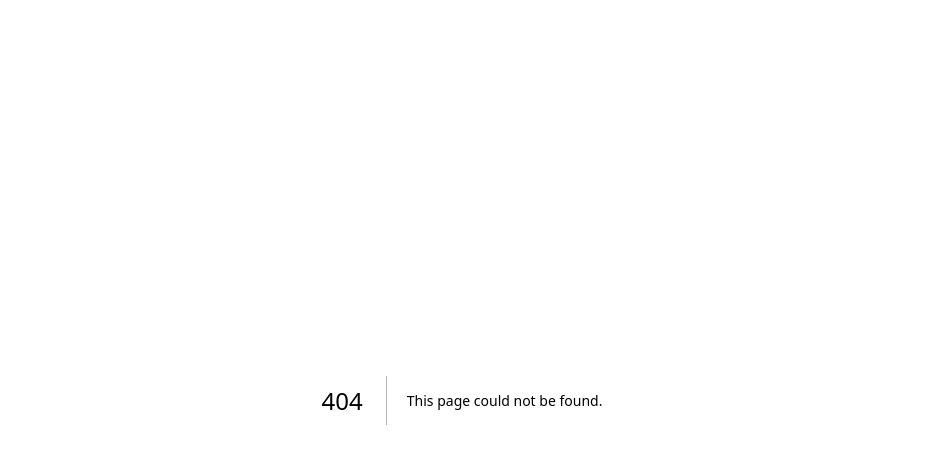
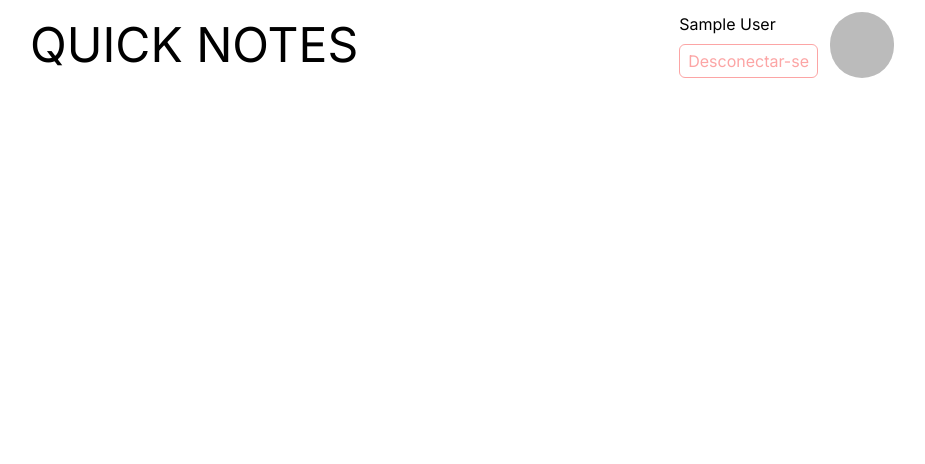
Before and after one commit to Th-Fernandes/quick-notes, a Next.js app: page /posts in a window 1280 px wide. Before the commit this address had no page. Shown: the top 464 px of the page, without its empty margins (178-1103 px from the left). Built offline with nearby package versions, Linux system fonts and the light colour scheme; no server answers; sample sign-in values are in the browser's storage.

Commit message:
header from posts route

```diff
--- /dev/null
+++ b/src/app/posts/components/Header.tsx
@@ -0,0 +1,33 @@
+"use client";
+
+import { useSignIn } from "@/hooks/auth/useSignIn";
+import Image from "next/image";
+
+export function Header() {
+  const { getSignedInUser } = useSignIn();
+  const { signedInUser } = getSignedInUser();
+
+  return (
+    <header className="flex flex-col items-center sm:flex-row sm:justify-between gap-4 max-w-4xl px-4 mx-auto pt-3">
+      <h1 className=" text-xl sm:text-5xl bold">QUICK NOTES</h1>
+
+      <div className="flex gap-3">
+        <div>
+          <span className="block mb-2">{signedInUser?.displayName}</span>
+          <button className="border border-red-300 text-red-300 py-1 px-2 rounded-md hover:bg-red-300 hover:text-black transition-colors">
+            Desconectar-se
+          </button>
+        </div>
+        {signedInUser?.photoURL && (
+          <Image
+            src={signedInUser.photoURL}
+            alt="user profile picture"
+            width={64}
+            height={64}
+            className="rounded-full"
+          />
+        )}
+      </div>
+    </header>
+  );
+}
--- /dev/null
+++ b/src/app/posts/page.tsx
@@ -0,0 +1,9 @@
+import { Header } from "./components/Header"
+
+export default function PostsPage() {
+  return (
+    <>
+      <Header />
+    </>
+  )
+}
```
